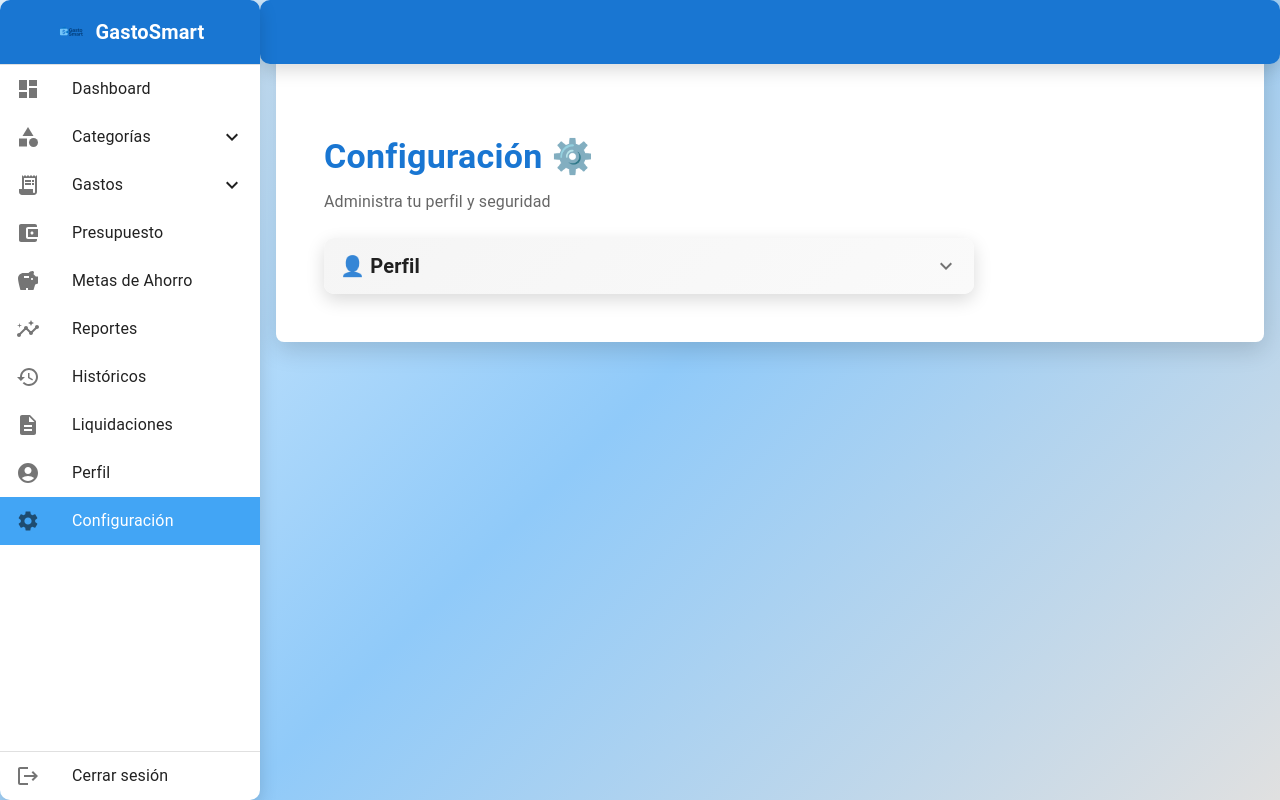
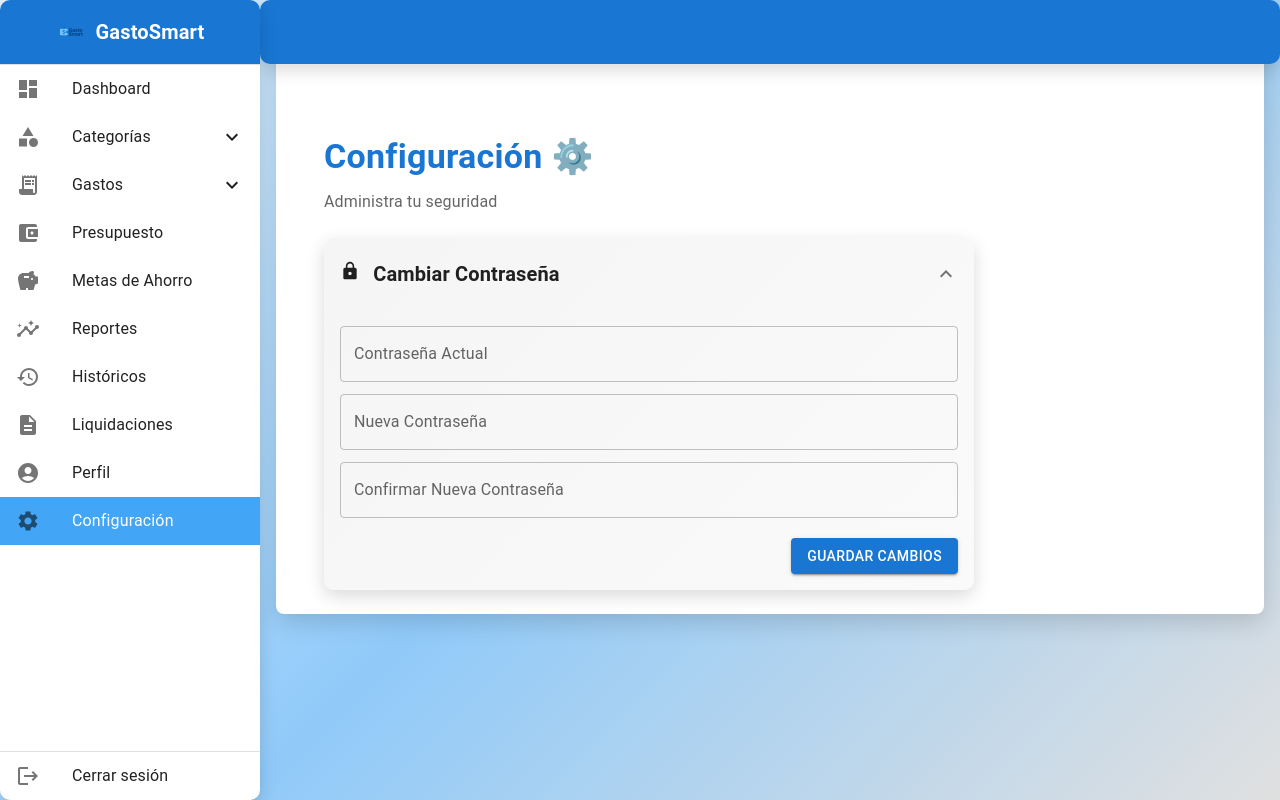
Before and after one commit to Sharpe73/GastoSmart, a React (Vite) app in the folder gastosmart-frontend/: page /config in a window 1280 px wide. Built offline with nearby package versions, Linux system fonts and the light colour scheme; no server answers; sample sign-in values are in the browser's storage.

Commit message:
nueva logica

```diff
--- a/gastosmart-frontend/src/pages/Config.jsx
+++ b/gastosmart-frontend/src/pages/Config.jsx
@@ -1,5 +1,5 @@
 // src/pages/Config.jsx
-import React, { useState, useEffect } from "react";
+import React, { useState } from "react";
 import {
   Typography,
   Container,
@@ -8,36 +8,58 @@ import {
   AccordionDetails,
   Button,
   Box,
+  TextField,
+  Alert,
 } from "@mui/material";
 import ExpandMoreIcon from "@mui/icons-material/ExpandMore";
-import { useNavigate } from "react-router-dom";
+import LockIcon from "@mui/icons-material/Lock";
 import API from "../api";
-import { jwtDecode } from "jwt-decode";
 
 export default function Config() {
-  const [usuario, setUsuario] = useState(null);
-  const [loading, setLoading] = useState(true);
-  const navigate = useNavigate();
+  const [passwordActual, setPasswordActual] = useState("");
+  const [nuevaPassword, setNuevaPassword] = useState("");
+  const [confirmarPassword, setConfirmarPassword] = useState("");
+  const [mensaje, setMensaje] = useState({ tipo: "", texto: "" });
 
   const token = localStorage.getItem("token");
 
-  // obtener datos del usuario logueado
-  useEffect(() => {
-    const fetchUser = async () => {
-      try {
-        const decoded = jwtDecode(token);
-        const res = await API.get(`/usuarios/${decoded.id}`, {
-          headers: { Authorization: `Bearer ${token}` },
-        });
-        setUsuario(res.data);
-      } catch (err) {
-        console.error("❌ No se pudieron cargar los datos del perfil");
-      } finally {
-        setLoading(false);
-      }
-    };
-    if (token) fetchUser();
-  }, [token]);
+  // manejar cambio de contraseña
+  const handleChangePassword = async () => {
+    if (!passwordActual || !nuevaPassword || !confirmarPassword) {
+      setMensaje({
+        tipo: "error",
+        texto: "⚠️ Todos los campos son obligatorios",
+      });
+      return;
+    }
+    if (nuevaPassword !== confirmarPassword) {
+      setMensaje({
+        tipo: "error",
+        texto: "⚠️ La nueva contraseña y la confirmación no coinciden",
+      });
+      return;
+    }
+
+    try {
+      await API.post(
+        "/auth/change-password",
+        { passwordActual, nuevaPassword, confirmarPassword },
+        { headers: { Authorization: `Bearer ${token}` } }
+      );
+      setMensaje({
+        tipo: "success",
+        texto: "✅ Contraseña actualizada correctamente",
+      });
+      setPasswordActual("");
+      setNuevaPassword("");
+      setConfirmarPassword("");
+    } catch (err) {
+      setMensaje({
+        tipo: "error",
+        texto: err.response?.data?.mensaje || "❌ Contraseña actual inválida",
+      });
+    }
+  };
 
   return (
     <Container sx={{ mt: 4 }}>
@@ -49,11 +71,12 @@ export default function Config() {
         Configuración ⚙️
       </Typography>
       <Typography sx={{ mb: 3, color: "text.secondary" }}>
-        Administra tu perfil y seguridad
+        Administra tu seguridad
       </Typography>
 
-      {/* Tarjeta de perfil como acordeón con navegación */}
+      {/* Acordeón para cambiar contraseña */}
       <Accordion
+        defaultExpanded
         sx={{
           maxWidth: 650,
           mb: 3,
@@ -64,37 +87,58 @@ export default function Config() {
       >
         <AccordionSummary expandIcon={<ExpandMoreIcon />}>
           <Typography variant="h6" sx={{ fontWeight: "bold" }}>
-            👤 Perfil
+            <LockIcon fontSize="small" sx={{ mr: 1 }} /> Cambiar Contraseña
           </Typography>
         </AccordionSummary>
         <AccordionDetails>
-          {loading ? (
-            <Typography>Cargando datos...</Typography>
-          ) : usuario ? (
-            <Box sx={{ mb: 2 }}>
-              <Typography>
-                <strong>Nombre:</strong> {usuario.nombre}
-              </Typography>
-              <Typography>
-                <strong>Apellido:</strong> {usuario.apellido}
-              </Typography>
-              <Typography>
-                <strong>Correo:</strong> {usuario.email}
-              </Typography>
-            </Box>
-          ) : (
-            <Typography color="error">
-              No se pudieron cargar los datos del usuario.
-            </Typography>
+          {mensaje.texto && (
+            <Alert
+              severity={mensaje.tipo}
+              variant="outlined"
+              sx={{
+                mb: 2,
+                borderRadius: 2,
+                fontSize: "0.85rem",
+                p: 1,
+              }}
+            >
+              {mensaje.texto}
+            </Alert>
           )}
 
-          <Box sx={{ textAlign: "right" }}>
+          <TextField
+            label="Contraseña Actual"
+            type="password"
+            fullWidth
+            margin="dense"
+            value={passwordActual}
+            onChange={(e) => setPasswordActual(e.target.value)}
+          />
+          <TextField
+            label="Nueva Contraseña"
+            type="password"
+            fullWidth
+            margin="dense"
+            value={nuevaPassword}
+            onChange={(e) => setNuevaPassword(e.target.value)}
+          />
+          <TextField
+            label="Confirmar Nueva Contraseña"
+            type="password"
+            fullWidth
+            margin="dense"
+            value={confirmarPassword}
+            onChange={(e) => setConfirmarPassword(e.target.value)}
+          />
+
+          <Box sx={{ mt: 2, textAlign: "right" }}>
             <Button
               variant="contained"
               color="primary"
-              onClick={() => navigate("/perfil")}
+              size="medium"
+              onClick={handleChangePassword}
             >
-              Ver Perfil Completo
+              Guardar Cambios
             </Button>
           </Box>
         </AccordionDetails>
--- a/gastosmart-frontend/src/pages/Perfil.jsx
+++ b/gastosmart-frontend/src/pages/Perfil.jsx
@@ -5,17 +5,14 @@ import {
   Container,
   Card,
   CardContent,
-  Button,
-  TextField,
   Box,
   Divider,
-  Alert,
   Avatar,
   Stack,
+  Alert,
 } from "@mui/material";
 import API from "../api";
 import { jwtDecode } from "jwt-decode";
-import LockIcon from "@mui/icons-material/Lock";
 import PersonIcon from "@mui/icons-material/Person";
 import EmailIcon from "@mui/icons-material/Email";
 
@@ -23,11 +20,6 @@ export default function Perfil() {
   const [usuario, setUsuario] = useState(null);
   const [loading, setLoading] = useState(true);
   const [mensaje, setMensaje] = useState({ tipo: "", texto: "" });
-
-  // campos para cambiar contraseña
-  const [passwordActual, setPasswordActual] = useState("");
-  const [nuevaPassword, setNuevaPassword] = useState("");
-  const [confirmarPassword, setConfirmarPassword] = useState("");
 
   const token = localStorage.getItem("token");
 
@@ -52,49 +44,11 @@ export default function Perfil() {
     if (token) fetchUser();
   }, [token]);
 
-  // manejar cambio de contraseña
-  const handleChangePassword = async () => {
-    if (!passwordActual || !nuevaPassword || !confirmarPassword) {
-      setMensaje({
-        tipo: "error",
-        texto: "⚠️ Todos los campos son obligatorios",
-      });
-      return;
-    }
-    if (nuevaPassword !== confirmarPassword) {
-      setMensaje({
-        tipo: "error",
-        texto: "⚠️ La nueva contraseña y la confirmación no coinciden",
-      });
-      return;
-    }
-
-    try {
-      await API.post(
-        "/auth/change-password",
-        { passwordActual, nuevaPassword, confirmarPassword },
-        { headers: { Authorization: `Bearer ${token}` } }
-      );
-      setMensaje({
-        tipo: "success",
-        texto: "✅ Contraseña actualizada correctamente",
-      });
-      setPasswordActual("");
-      setNuevaPassword("");
-      setConfirmarPassword("");
-    } catch (err) {
-      setMensaje({
-        tipo: "error",
-        texto: err.response?.data?.mensaje || "❌ Contraseña actual inválida",
-      });
-    }
-  };
-
   return (
-    <Container sx={{ mt: 2 }}> {/* 👈 bajamos el margen top */}
+    <Container sx={{ mt: 2 }}>
       <Card
         sx={{
-          maxWidth: 600, // 👈 más compacto
+          maxWidth: 600,
           borderRadius: 3,
           boxShadow: 4,
           p: 2,
@@ -102,7 +56,7 @@ export default function Perfil() {
           background: "linear-gradient(135deg, #f0f4ff, #ffffff)",
         }}
       >
-        <CardContent sx={{ p: 2 }}> {/* 👈 menos padding interno */}
+        <CardContent sx={{ p: 2 }}>
           {/* Avatar + título */}
           <Stack alignItems="center" spacing={1.5} sx={{ mb: 2 }}>
             <Avatar
@@ -155,7 +109,7 @@ export default function Perfil() {
 
           <Divider sx={{ my: 1.5 }} />
 
-          {/* 👇 Mensaje compacto arriba del formulario */}
+          {/* Mensaje de error compacto */}
           {mensaje.texto && (
             <Alert
               severity={mensaje.tipo}
@@ -170,56 +124,6 @@ export default function Perfil() {
               {mensaje.texto}
             </Alert>
           )}
-
-          {/* Cambiar contraseña */}
-          <Typography
-            variant="subtitle2"
-            sx={{
-              mb: 1.5,
-              fontWeight: "bold",
-              color: "text.secondary",
-              display: "flex",
-              alignItems: "center",
-              gap: 1,
-            }}
-          >
-            <LockIcon fontSize="small" /> Cambiar Contraseña
-          </Typography>
-          <TextField
-            label="Contraseña Actual"
-            type="password"
-            fullWidth
-            margin="dense"
-            value={passwordActual}
-            onChange={(e) => setPasswordActual(e.target.value)}
-          />
-          <TextField
-            label="Nueva Contraseña"
-            type="password"
-            fullWidth
-            margin="dense"
-            value={nuevaPassword}
-            onChange={(e) => setNuevaPassword(e.target.value)}
-          />
-          <TextField
-            label="Confirmar Nueva Contraseña"
-            type="password"
-            fullWidth
-            margin="dense"
-            value={confirmarPassword}
-            onChange={(e) => setConfirmarPassword(e.target.value)}
-          />
-
-          <Box sx={{ mt: 2, textAlign: "right" }}>
-            <Button
-              variant="contained"
-              color="primary"
-              size="medium"
-              onClick={handleChangePassword}
-            >
-              Guardar Cambios
-            </Button>
-          </Box>
         </CardContent>
       </Card>
     </Container>
```
